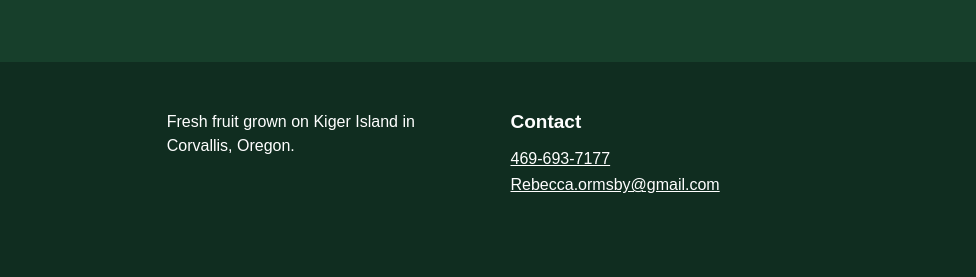
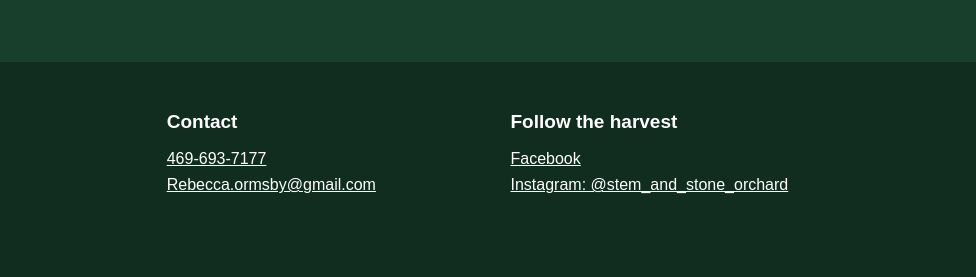
Before and after one commit to rebeccaormsby88/stemandstoneorchard.com, a plain HTML site: page visit.html in a window 1280 px wide. Shown: the part 1598-1875 px from the top of the page, 304-1280 px from the left. Drawn offline with Linux system fonts and the light colour scheme.

Commit message:
Update visit.html

```diff
--- a/visit.html
+++ b/visit.html
@@ -13,12 +13,6 @@
         class="footer-logo"
         src="stem-stone-logo.svg"
         alt="Stem & Stone Orchard LLC">
-    </div>
-
-    <div class="footer-description">
-      <p>
-        Fresh fruit grown on Kiger Island in Corvallis, Oregon.
-      </p>
     </div>
 
     <div class="footer-contact">
```
